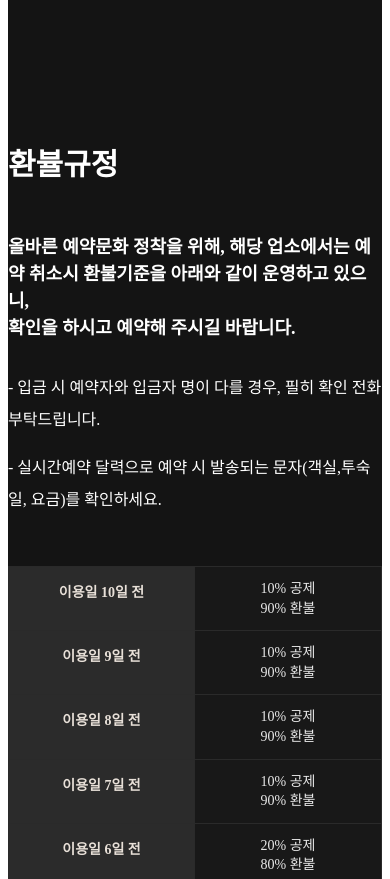
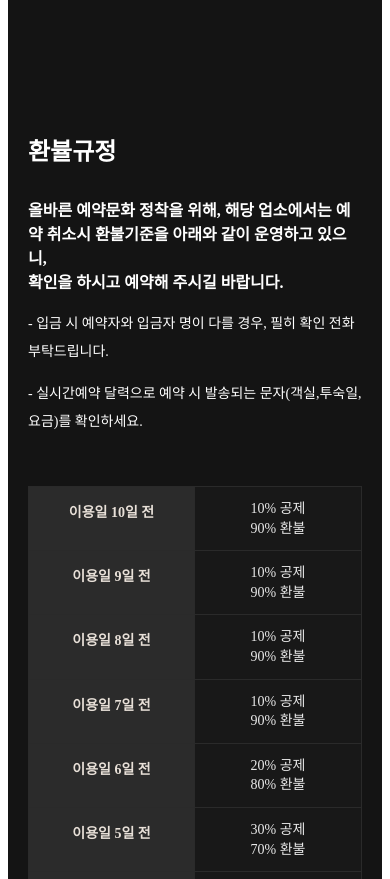
Before and after one commit to songhun115/awdesign-type9, a PHP site: page /sub4_reser.html in a window 390 px wide. Shown: the part 5621-6500 px from the top of the page. Run offline with PHP 8.4, Linux system fonts and the light colour scheme; some libraries are stand-ins or nearby versions.

Commit message:
예약안내 페이지 반응형 처리 마무리

```diff
--- a/css/style.css
+++ b/css/style.css
@@ -453,6 +453,12 @@ img{vertical-align: bottom;}
     #reser .refund .table-scroll { display:none; }
     #reser .refund .cancel-fee-table--desktop { display:none; }
     #reser .refund .cancel-fee-table--mobile { display:table; width:100%; }
+    #reser .refund .box{padding: 0 20px;}
+    #reser .refund .box .txt h6{margin: 30px 0 15px 0;}
+    #reser .refund .box .table-box{margin-bottom: 30px;}
+    #reser .refund .box .txt h4{font-size: 24px;}
+    #reser .refund .box .txt h6{font-size: 16px;}
+    #reser .refund .box .txt p{font-size: 14px;}
 }
 
 
@@ -465,3 +471,12 @@ img{vertical-align: bottom;}
 @media(hover){
     #reser .reser-room-sec .box .txt .reser-btn:hover a{background-color: rgba(0,0,0,0.5); }
 }
+
+@media(max-width:1240px){
+    #reser .reser-room-sec {height: 70vh;}
+    #reser .reser-room-sec .box , #reser .reser-room-sec .box .thumbnail{height: 100%;}
+    #reser .reser-room-sec .box .thumbnail img{height: 100%; object-fit: cover;}
+    #reser .reser-room-sec .box .txt{padding: 0 20px; box-sizing: border-box;}
+    #reser .reser-room-sec .box .txt h4{font-size: 24px;}
+    #reser .reser-room-sec .box .txt p{font-size: 14px; margin:30px 0 20px 0;}
+}
```
